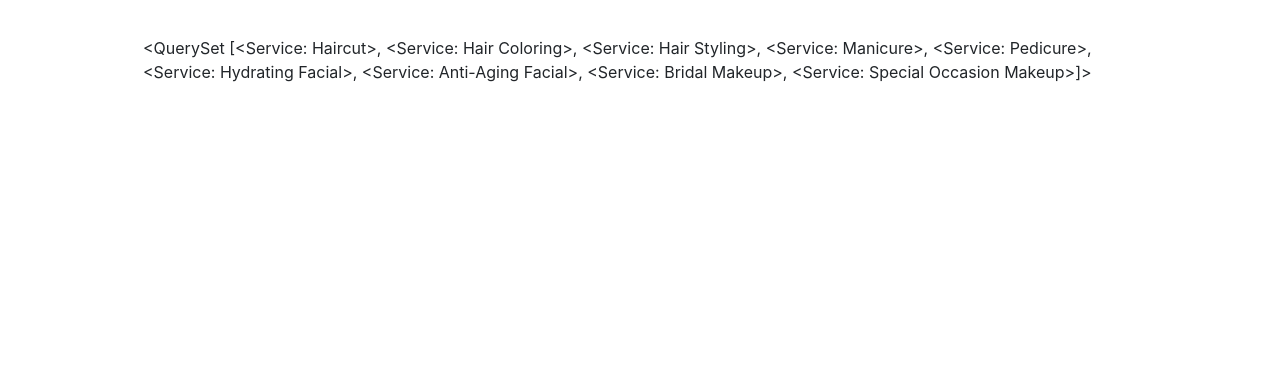
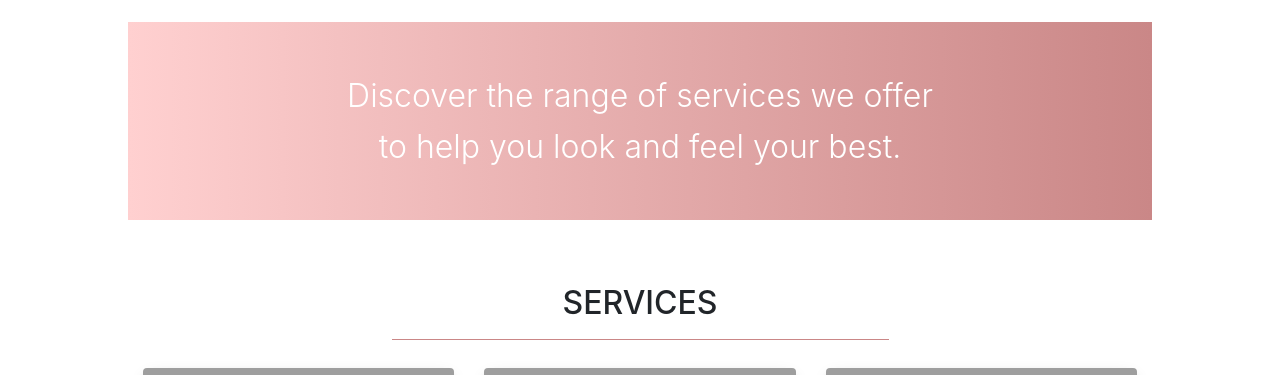
Before and after one commit to SABA-SALEH/saba_salon, a Django app: page /services/ in a window 1280 px wide. Shown: the part 128-503 px from the top of the page. Before the commit the page ends 210 px from the top, so only its background shows below. Run offline with Django 3.2, Linux system fonts and the light colour scheme; data comes from the database, SQL or seed files in the repository; some libraries are stand-ins or nearby versions; grey boxes are pictures that could not be loaded.

Commit message:
started services template

```diff
--- a/services/templates/services/services.html
+++ b/services/templates/services/services.html
@@ -1,20 +1,61 @@
-
 {% extends "base.html" %}
 {% load static %}
 
 {% block page_header %}
-    <div class="container header-container">
+    <div class="container header-container py-5">
         <div class="row">
-            <div class="col"></div>
+            <div class="col text-center">
+                <p class="lead">Discover the range of services we offer to help you look and feel your best.</p>
+            </div>
         </div>
     </div>
 {% endblock %}
 
 {% block content %}
-    <div class="container">
+    <div class="overlay"></div>
+    <div class="container my-5">
         <div class="row">
-            <div class="col">
-                {{ services }}
+            <div class="col text-center mt-3 mb-4">
+                <h2 class="logo-font">Services</h2>
+                <hr class="w-50 mx-auto mb-1">
+            </div>
+        </div>
+        <div class="row">
+            <div class="service-container col-12">
+                <div class="row">
+                    {% for service in services %}
+                        <div class="col-sm-6 col-md-4 mb-4">
+                            <div class="card h-100 border-0 shadow-m custom-card-bg">
+                                {% if service.image %}
+                                <a href="">
+                                    <img class="card-img-top img-fluid rounded" src="{{ service.image.url }}" alt="{{ service.name }}">
+                                </a>
+                                {% else %}
+                                <a href="">
+                                    <img class="card-img-top img-fluid rounded" src="{% static 'images/noimage.png' %}" alt="{{ service.name }}">
+                                </a>
+                                {% endif %}
+                                <div class="card-body text-center">
+                                    <h5 class="card-title font-weight-bold">{{ service.name }}</h5>
+                                    <p class="card-text">Duration: {{ service.duration }}</p>
+                                </div>
+                                <div class="card-footer bg-white text-center">
+                                    <p class="lead mb-0 font-weight-bold">${{ service.price }}</p>
+                                    {% if service.rating %}
+                                        <small class="text-muted"><i class="fas fa-star mr-1"></i>{{ service.rating }} / 5</small>
+                                    {% else %}
+                                        <small class="text-muted">No Rating</small>
+                                    {% endif %}
+                                </div>
+                            </div>
+                        </div>
+                        {% if forloop.counter|divisibleby:3 %}
+                            <div class="col-12 mb-5">
+                                <hr>
+                            </div>
+                        {% endif %}
+                    {% endfor %}
+                </div>
             </div>
         </div>
     </div>
--- a/static/css/base.css
+++ b/static/css/base.css
@@ -1,7 +1,6 @@
 html {
     height: 100%;
 }
-
 
 
 .icon {
@@ -126,3 +125,63 @@ html {
 .btn-book-now:hover {
     background-color: #A87676;
 }
+
+
+.custom-card-bg {
+    border-radius: 10px;
+    transition: transform 0.3s ease;
+
+}
+
+.custom-card-bg:hover {
+    transform: translateY(-5px);
+}
+
+.custom-card-bg .card-img-top {
+    border-top-left-radius: 10px;
+    border-top-right-radius: 10px;
+}
+
+
+.card-body {
+    padding: 1.5rem;
+
+}
+
+.card-footer {
+    border-top: none;
+    background-color: #FFD0D0 !important;
+}
+
+.card-title {
+    font-size: 1.25rem;
+    margin-bottom: 0.5rem;
+
+
+}
+
+.card-text {
+    font-size: 1rem;
+    color: #777;
+}
+
+
+.header-container {
+    background: linear-gradient(to right, #FFD0D0, #CA8787);
+    color: white;
+    padding: 4rem 0;
+    margin-top: 150px;
+}
+
+.header-container p {
+    font-size: 2rem;
+    max-width: 600px;
+    margin: 0 auto;
+    line-height: 1.6;
+}
+
+hr {border-color: #CA8787;}
+
+.shadow-m {
+    box-shadow: 0 4px 6px rgba(0, 0, 0, 0.1), 0 6px 15px rgba(0, 0, 0, 0.1);
+}
```
